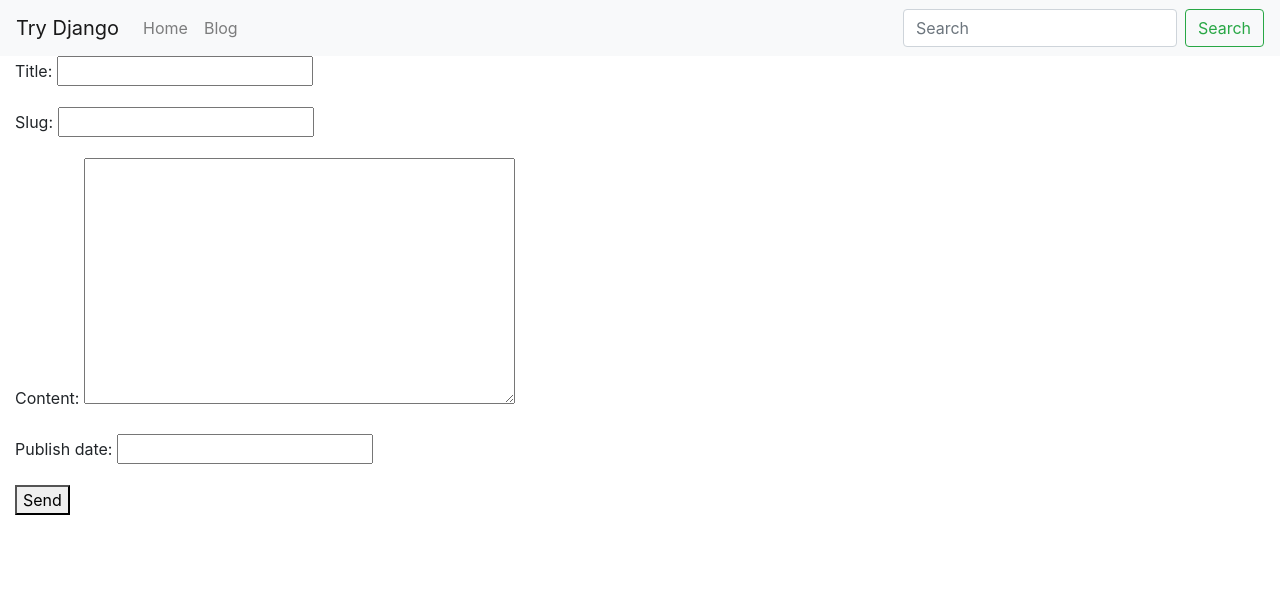
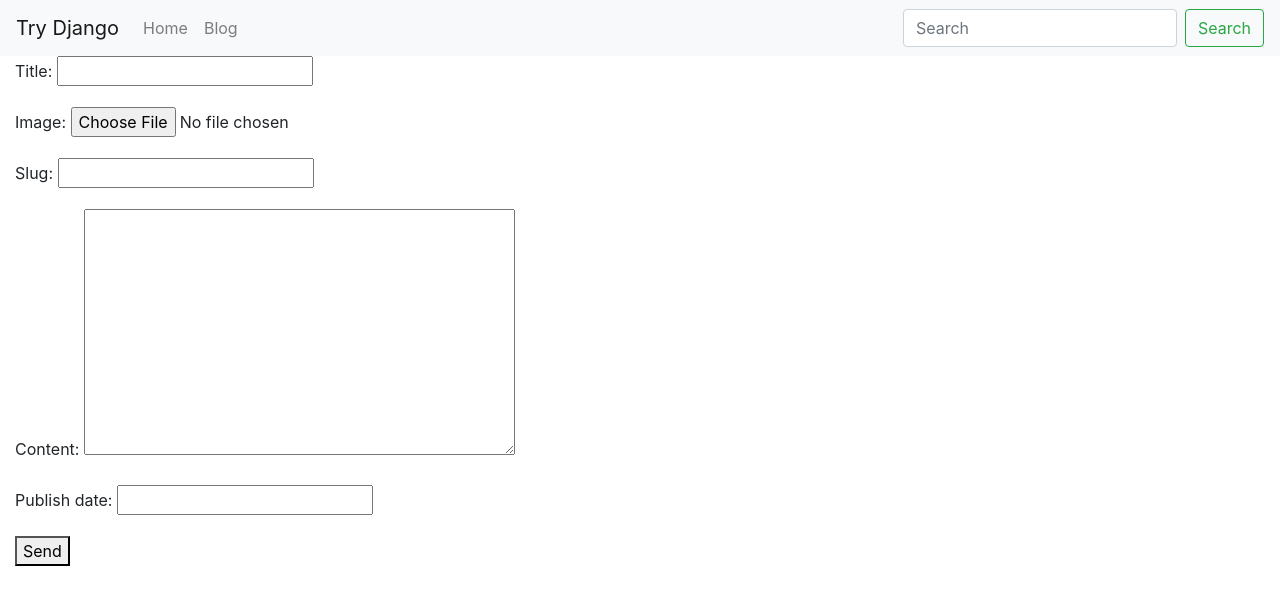
Before and after one commit to HarIgo23/try-django, a Django app: page /blog-new/ in a window 1280 px wide. Shown: the top 605 px of the page. Run offline with Django 3.2, Linux system fonts and the light colour scheme; the visitor is signed in with stand-in values (Sample User, id 1); some libraries are stand-ins or nearby versions.

Commit message:
52 Image Field and Uploading Images

```diff
--- a/requirements.txt
+++ b/requirements.txt
@@ -1,4 +1,5 @@
 asgiref==3.2.3
 Django==2.2
+Pillow==7.0.0
 pytz==2019.3
 sqlparse==0.3.0
--- a/src/blog/forms.py
+++ b/src/blog/forms.py
@@ -13,7 +13,7 @@ class BlogPostModelForm(forms.ModelForm):
     # title = forms.CharField()  # another way to change type of field
     class Meta:
         model = BlogPost
-        fields = ['title', 'slug', 'content', 'publish_date']
+        fields = ['title', 'image', 'slug', 'content', 'publish_date']
 
     def clean_title(self, *args, **kwargs):
         instance = self.instance  # if create new object, instance will be None
--- a/src/blog/models.py
+++ b/src/blog/models.py
@@ -25,7 +25,7 @@ class BlogPostManager(models.Manager):
 
 class BlogPost(models.Model):  # user.blogpost_set -> queryset related with user
     user = models.ForeignKey(User, default=1, null=True, on_delete=models.SET_NULL)
-    image = models.FileField(upload_to='image/', blank=True, null=True)
+    image = models.ImageField(upload_to='image/', blank=True, null=True)
     title = models.CharField(max_length=120)
     slug = models.SlugField(unique=True)
     content = models.TextField(null=True, blank=True)
--- a/src/blog/templates/blog/list-inline.html
+++ b/src/blog/templates/blog/list-inline.html
@@ -1,6 +1,9 @@
 <div class="col-12 col-md-10 mb-4 mx-auto">
     <div class="card {% if not blog_post.publish_date %} border border-warning {% endif %}">
         <div class="card-body">
+            {% if blog_post.image %}
+                <img src="{{ blog_post.image.url }}" class="card-img-top">
+            {% endif %}
             <h5 class="card-title">{{ blog_post.title }}</h5>
             <p class="card-text">
                 <small class="text-muted">{{ blog_post.publish_date }}</small>
--- a/src/blog/views.py
+++ b/src/blog/views.py
@@ -41,7 +41,7 @@ def blog_post_list_view(request):
 def blog_post_create_view(request):
     # create objects
     # ? use a form
-    form = BlogPostModelForm(request.POST or None)
+    form = BlogPostModelForm(request.POST or None, request.FILES or None)
     # if we don't use decorators
     # another way solve problem with anonymous user use:
     # if not request.user.is_authenticated:
--- a/src/templates/form.html
+++ b/src/templates/form.html
@@ -4,7 +4,7 @@
     {% if title %}
         <h1>{{ title }}</h1>
     {% endif %}
-    <form method="post" action="">
+    <form method="post" action="" enctype="multipart/form-data">
         {% csrf_token %}
         {{ form.as_p }}
         <button type="submit">Send</button>
```
